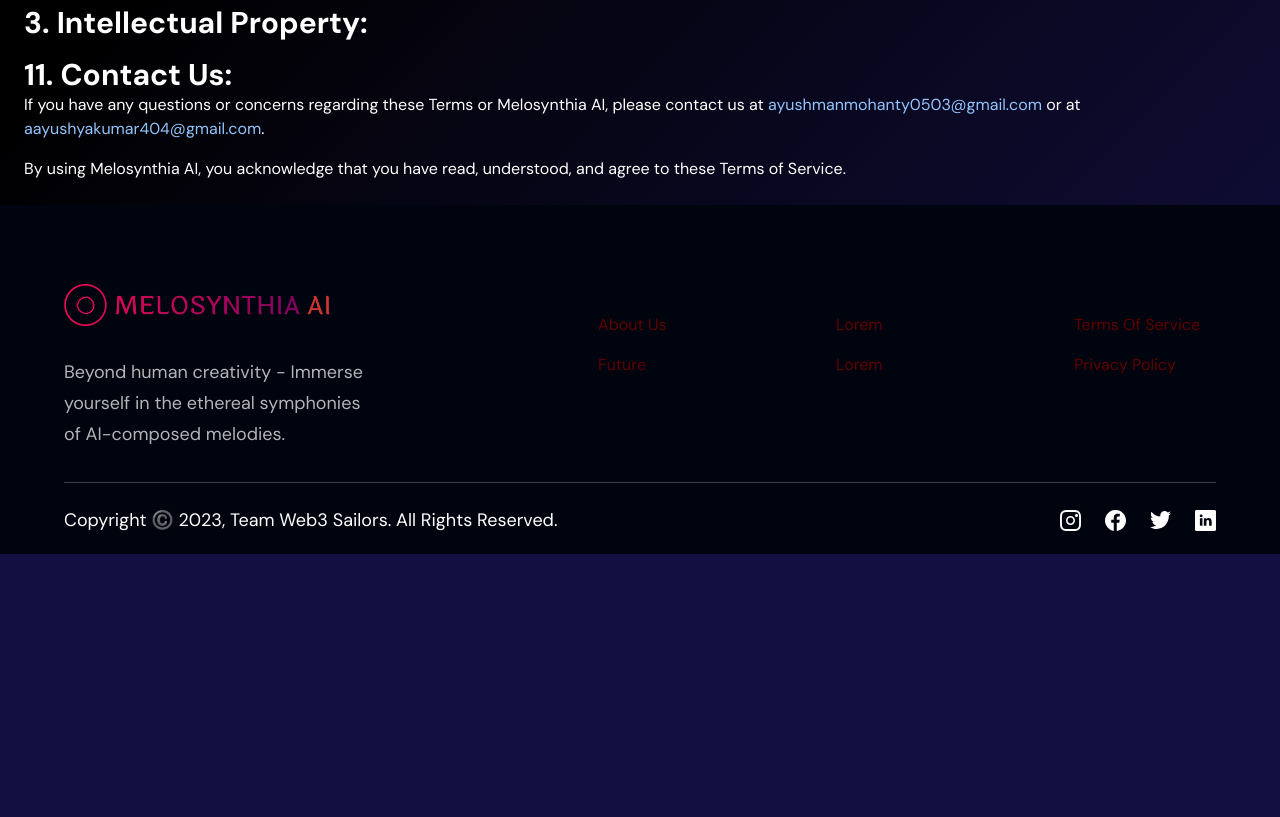
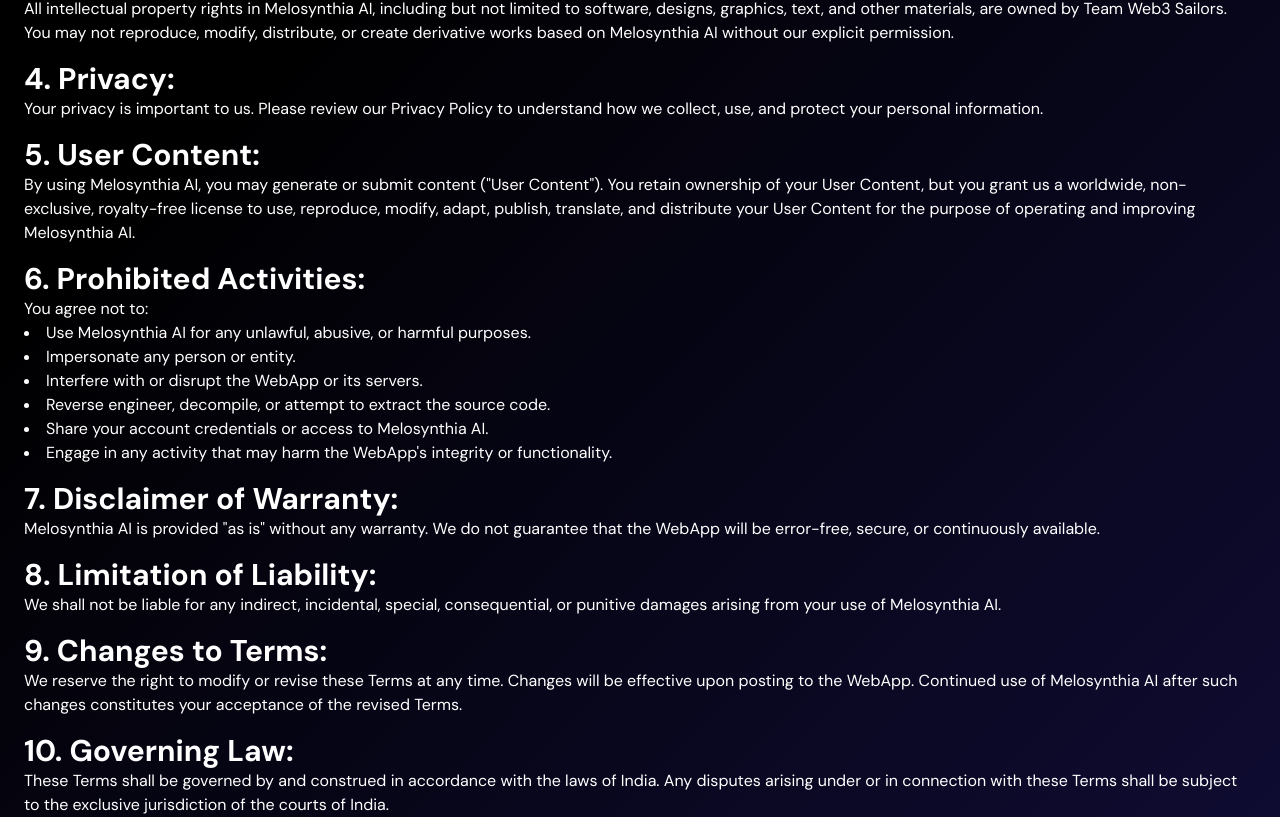
Before and after one commit to AYUSHMAN0503/MeloSynthiaAI, a React (Vite) app in the folder CLIENT/: page /TermsOfService in a window 1280 px wide. Shown: the part 503-1320 px from the top of the page. Before the commit the page ends 1057 px from the top, so only its background shows below. Built offline with nearby package versions, Linux system fonts and the light colour scheme.

Commit message:
completed terms of service

```diff
--- a/CLIENT/src/Components/TermsOfService.tsx
+++ b/CLIENT/src/Components/TermsOfService.tsx
@@ -1,11 +1,12 @@
 import React from 'react';
+import { LinearGradient } from 'react-text-gradients';
 
 const TermsOfService = () => {
   return (
     <div className="bg-app-bg text-white p-6">
-      <h1 className="text-4xl font-semibold mb-4">Melosynthia AI Terms of Service</h1>
+      <h1 className="text-6xl font-bold mb-7 text-center">< LinearGradient gradient={['to left', '#17acff ,#ff68f0']}>Melosynthia AI Terms of Service</LinearGradient></h1>
 
-      <p>
+      <p className="mb-4 text-2xl">
         Last Updated: August 11, 2023
       </p>
 
@@ -28,12 +29,46 @@
        All intellectual property rights in Melosynthia AI, including but not limited to software, designs, graphics, text, and other materials, are owned by Team Web3 Sailors. You may not reproduce, modify, distribute, or create derivative works based on Melosynthia AI without our explicit permission.
       </p>
 
-      <h2 className="text-3xl font-semibold mt-4">3. Intellectual Property:</h2>
+      <h2 className="text-3xl font-semibold mt-4">4. Privacy:</h2>
       <p>
-
+      Your privacy is important to us. Please review our Privacy Policy to understand how we collect, use, and protect your personal information.
       </p>
 
+      <h2 className="text-3xl font-semibold mt-4">5. User Content:</h2>
+      <p>
+      By using Melosynthia AI, you may generate or submit content ("User Content"). You retain ownership of your User Content, but you grant us a worldwide, non-exclusive, royalty-free license to use, reproduce, modify, adapt, publish, translate, and distribute your User Content for the purpose of operating and improving Melosynthia AI.
+      </p>
 
+      <h2 className="text-3xl font-semibold mt-4">6. Prohibited Activities:</h2>
+      <p>
+      <ul/>You agree not to:
+        <li> Use Melosynthia AI for any unlawful, abusive, or harmful purposes.</li>
+        <li> Impersonate any person or entity.</li>
+        <li> Interfere with or disrupt the WebApp or its servers.</li>
+        <li> Reverse engineer, decompile, or attempt to extract the source code.</li>
+        <li> Share your account credentials or access to Melosynthia AI.</li>
+        <li> Engage in any activity that may harm the WebApp's integrity or functionality.</li>
+      </p>
+
+      <h2 className="text-3xl font-semibold mt-4">7. Disclaimer of Warranty:</h2>
+      <p>
+      Melosynthia AI is provided "as is" without any warranty. We do not guarantee that the WebApp will be error-free, secure, or continuously available.
+      </p>
+
+      <h2 className="text-3xl font-semibold mt-4">8. Limitation of Liability:</h2>
+      <p>
+      We shall not be liable for any indirect, incidental, special, consequential, or punitive damages arising from your use of Melosynthia AI.
+      </p>
+
+      <h2 className="text-3xl font-semibold mt-4">9. Changes to Terms:</h2>
+      <p>
+      We reserve the right to modify or revise these Terms at any time. Changes will be effective upon posting to the WebApp. Continued use of Melosynthia AI after such changes constitutes your acceptance of the revised Terms.
+      </p>
+
+      <h2 className="text-3xl font-semibold mt-4">10. Governing Law:</h2>
+      <p>
+      These Terms shall be governed by and construed in accordance with the laws of India. Any disputes arising under or in connection with these Terms shall be subject to the exclusive jurisdiction of the courts of India.
+      </p>
 
       <h2 className="text-3xl font-semibold mt-4">11. Contact Us:</h2>
       <p>
```
